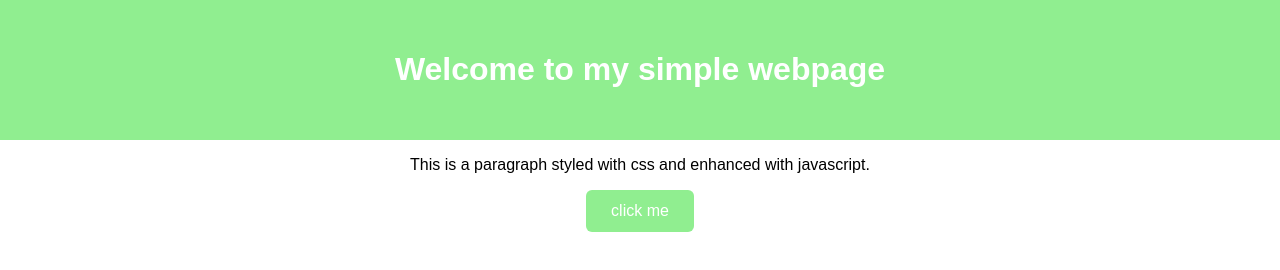
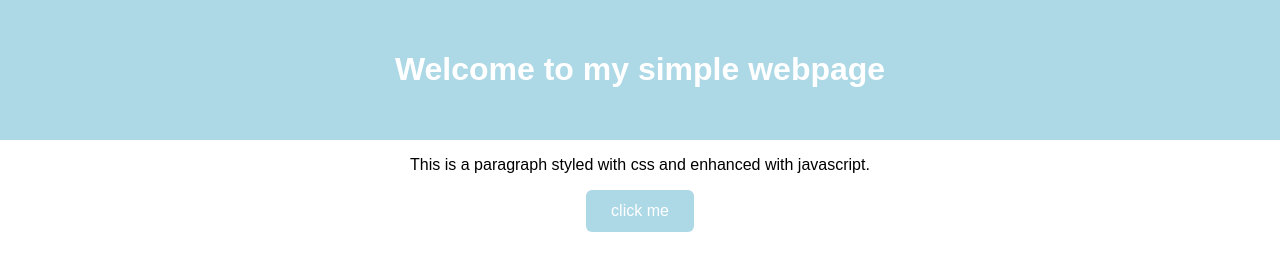
Before and after one commit to gopipriya-dev/simple-website, a plain HTML site: page index.html in a window 1280 px wide. Drawn offline with Linux system fonts and the light colour scheme.

Commit message:
Update style.css

```diff
--- a/style.css
+++ b/style.css
@@ -6,7 +6,7 @@ body {
 }
 
 .header {
-    background-color:lightgreen;
+    background-color:lightblue;
     color:white;
     padding:30px;
 	margin:0;
@@ -14,7 +14,7 @@ body {
 
 
 button {
-    background-color: lightgreen;
+    background-color: lightblue;
 	color: white;
     border: none;
 	padding: 12px 25px;
@@ -24,5 +24,5 @@ button {
 }
 
 button:hover {
-    background-color:lightgreen;
+    background-color:lightblue;
 }
```
